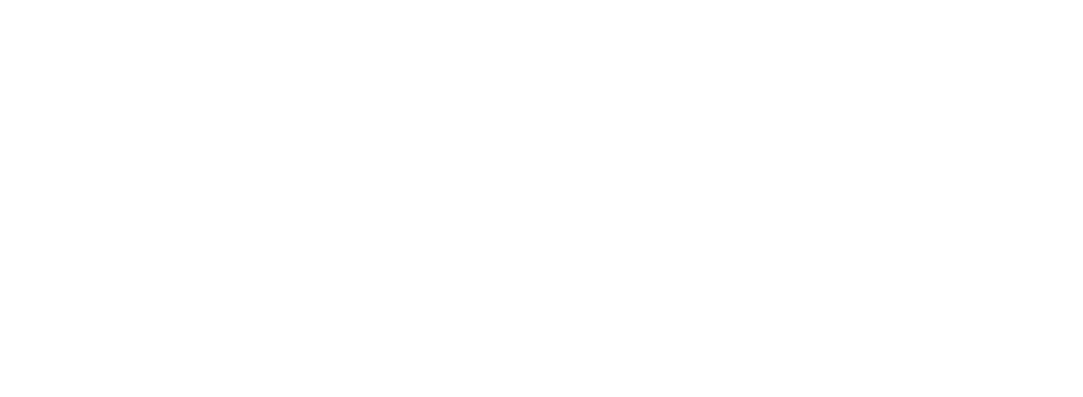
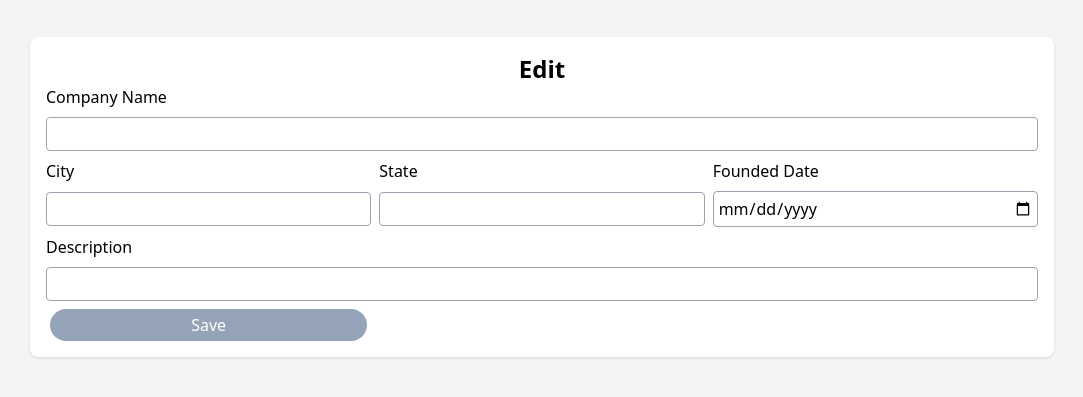
Before and after one commit to thedavidtran/clearbridge, a React (Create React App) app in the folder client/: page /edit/1 in a window 1280 px wide. Before the commit this address had no page. Shown: the part 203-600 px from the top of the page, without its empty margins (98-1181 px from the left). Built offline with nearby package versions, Linux system fonts and the light colour scheme; no server answers.

Commit message:
Client side changes to support update - Refactored and renamed CompanyCreate -> CompanyEdit to reuse for both create and update flows.

```diff
--- a/client/src/App.js
+++ b/client/src/App.js
@@ -2,7 +2,7 @@
 
 import Layout from "./pages/layout/Layout";
 import Company from "./pages/Company/Company";
-import CompanyCreate from "./pages/Company/CompanyCreate";
+import CompanyEdit from "./pages/Company/CompanyEdit";
 import CompanyDetail from "./pages/Company/CompanyDetail";
 
 const App = () => {
@@ -12,7 +12,11 @@
         <Routes>
           <Route element={<Layout />}>
             <Route path="/" element={<Company />} />
-            <Route path="/add" element={<CompanyCreate />} />
+            <Route path="/add" element={<CompanyEdit isCreate={true} />} />
+            <Route
+              path="/edit/:id"
+              element={<CompanyEdit isCreate={false} />}
+            />
             <Route path="/:id" element={<CompanyDetail />} />
           </Route>
         </Routes>
--- a/client/src/pages/Company/Company.js
+++ b/client/src/pages/Company/Company.js
@@ -29,10 +29,8 @@
       ) : (
         <CompanyList companies={companies} />
       )}
-      <div className="py-2">
-        <div className="float-right">
-          <CompanyAddButton />
-        </div>
+      <div className="py-2 flex flex-row-reverse">
+        <CompanyAddButton />
       </div>
     </div>
   );
--- a/client/src/pages/Company/CompanyDetail.jsx
+++ b/client/src/pages/Company/CompanyDetail.jsx
@@ -40,9 +40,12 @@
       navigate("/");
     },
   });
-
   const deleteHandler = async () => {
     await companyMutation.mutate();
+  };
+
+  const editHandler = async () => {
+    navigate(`/edit/${id}`);
   };
 
   if (isLoading) return <div>Loading...</div>;
@@ -56,7 +59,7 @@
         {founded ? <p>{companyLib.getDateCaption(founded)}</p> : null}
         <p>{companyLib.getLocationCaption(location)}</p>
         <p>|</p>
-        <Button>Edit</Button>
+        <Button onClick={editHandler}>Edit</Button>
         <Button onClick={deleteHandler}>Delete</Button>
       </div>
       <div>{description}</div>
--- a/client/src/pages/Company/CompanyCreate.jsx
+++ b/client/src/pages/Company/CompanyEdit.jsx
@@ -1,19 +1,54 @@
 import { useRef, useState } from "react";
-import { useMutation } from "@tanstack/react-query";
+import { useNavigate, useParams } from "react-router-dom";
+import { useMutation, useQuery } from "@tanstack/react-query";
+
+import dayjs from "dayjs";
 
 import Button from "../../components/ui/Button";
 import Input from "../../components/ui/Input";
-import { useNavigate } from "react-router-dom";
 
-const CompanyCreate = () => {
+const CompanyEdit = ({ isCreate }) => {
   const navigate = useNavigate();
+  const { id } = useParams();
   const [isError, setIsError] = useState(false);
   const [errorMessage, setErrorMessage] = useState("");
+  const [company, setCompany] = useState({
+    name: "",
+    city: "",
+    state: "",
+    description: "",
+    founded: "",
+  });
+
+  const companyQuery = useQuery({
+    queryKey: ["companyDetail", id],
+    queryFn: () => {
+      const url = `/companies/${id}`;
+      return fetch(url, {
+        method: "GET",
+      }).then(async (res) => {
+        return res.json();
+      });
+    },
+    refetchOnWindowFocus: false,
+    onSuccess(data) {
+      console.log("edit screen fetch", data);
+      setCompany({
+        name: data.name,
+        city: data.location.city,
+        state: data.location.state,
+        founded: dayjs(data.founded).format("YYYY-MM-DD"),
+        description: data.description,
+      });
+    },
+    enabled: !!id,
+  });
 
   const companyMutation = useMutation({
     mutationFn: async (company) => {
-      await fetch("/companies", {
-        method: "POST",
+      // TODO update url for update
+      await fetch(isCreate ? "/companies" : `/companies/${id}`, {
+        method: isCreate ? "POST" : "PATCH",
         headers: {
           "Content-Type": "application/json",
         },
@@ -30,10 +65,15 @@
       });
     },
     onSuccess() {
-      alert(`Company ${companyNameRef.current?.value} created.`);
+      alert(
+        `Company ${companyNameRef.current?.value} ${
+          isCreate ? "created" : "updated"
+        }.`
+      );
       navigate("/");
     },
   });
+
   const companyNameRef = useRef();
   const cityRef = useRef();
   const stateRef = useRef();
@@ -60,9 +100,21 @@
     }
   };
 
+  const onChange = (event) => {
+    clearError();
+    setCompany((value) => {
+      return {
+        ...value,
+        [event.target.name]: event.target.value,
+      };
+    });
+  };
+
   return (
     <>
-      <h1 className="text-2xl font-bold text-center">Create a New Company</h1>
+      <h1 className="text-2xl font-bold text-center">
+        {isCreate ? "Create a New Company" : "Edit"}
+      </h1>
       <form
         onSubmit={submitHandler}
         className="grid grid-cols-3 gap-x-2 gap-y-2 items-center"
@@ -74,11 +126,12 @@
           Company Name
         </label>
         <Input
-          id="companyName"
+          name="name"
           className="col-span-full"
           required
           ref={companyNameRef}
-          onChange={clearError}
+          value={company.name}
+          onChange={onChange}
           maxLength="30"
         />
         <label className="text-bold" htmlFor="city">
@@ -91,28 +144,37 @@
           Founded Date
         </label>
         <Input
-          id="city"
+          name="city"
           required
           ref={cityRef}
-          onChange={clearError}
+          value={company.city}
+          onChange={onChange}
           maxLength="50"
         />
         <Input
-          id="state"
+          name="state"
           required
           ref={stateRef}
-          onChange={clearError}
+          value={company.state}
+          onChange={onChange}
           maxLength="5"
         />
-        <Input type="date" ref={foundedRef} onChange={clearError} />
+        <Input
+          name="founded"
+          type="date"
+          ref={foundedRef}
+          value={company.founded}
+          onChange={onChange}
+        />
         <label className="text-bold col-span-full">Description</label>
         <Input
-          id="description"
+          name="description"
           className="col-span-full"
           htmlFor="description"
           required
           ref={descriptionRef}
-          onChange={clearError}
+          value={company.description}
+          onChange={onChange}
           maxLength="500"
         />
         <Button>Save</Button>
@@ -121,4 +183,4 @@
   );
 };
 
-export default CompanyCreate;
+export default CompanyEdit;
```
